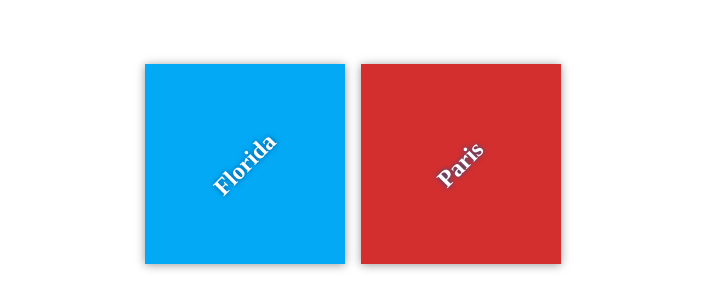
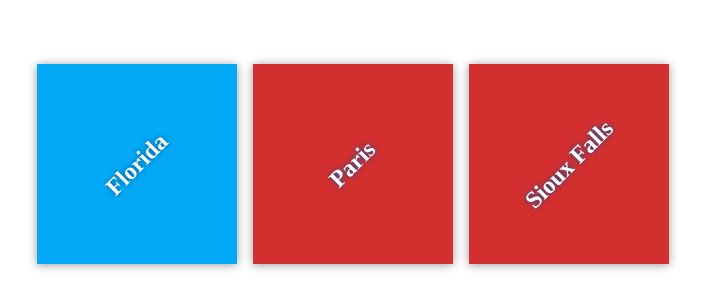
Before and after one commit to christophneuhaus/my-travel-plans, a plain HTML site: page index.html in a window 1280 px wide. Shown: the part 236-544 px from the top of the page, without its empty margins (287-992 px from the left). Drawn offline with Linux system fonts and the light colour scheme; files that its build step writes are made by us from their sources.

Commit message:
Add new destination

```diff
--- a/index.html
+++ b/index.html
@@ -17,6 +17,10 @@
             <div class="destination" id="paris">
                 <h2>Paris</h2>
             </div>
+
+			<div class="destination" id="paris">
+                <h2>Sioux Falls</h2>
+            </div>
         </div>
     </div>
 
```
